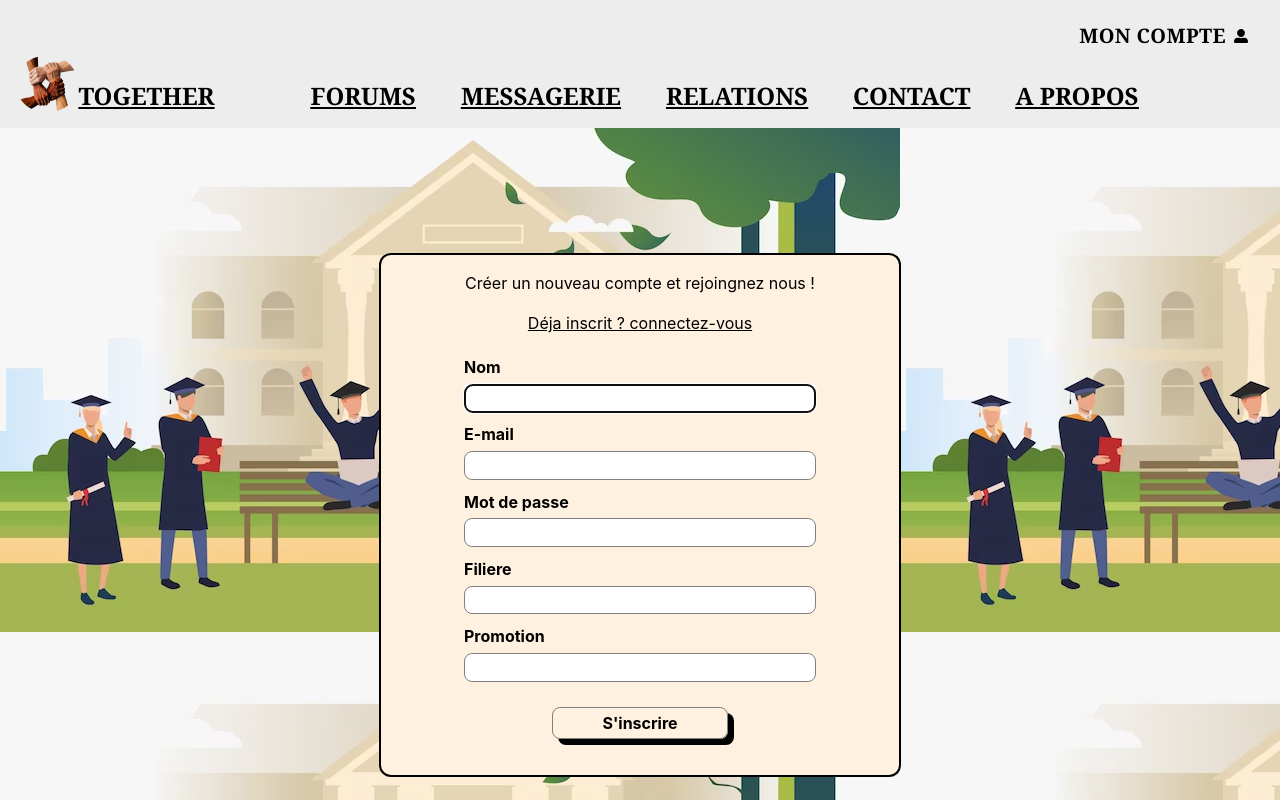
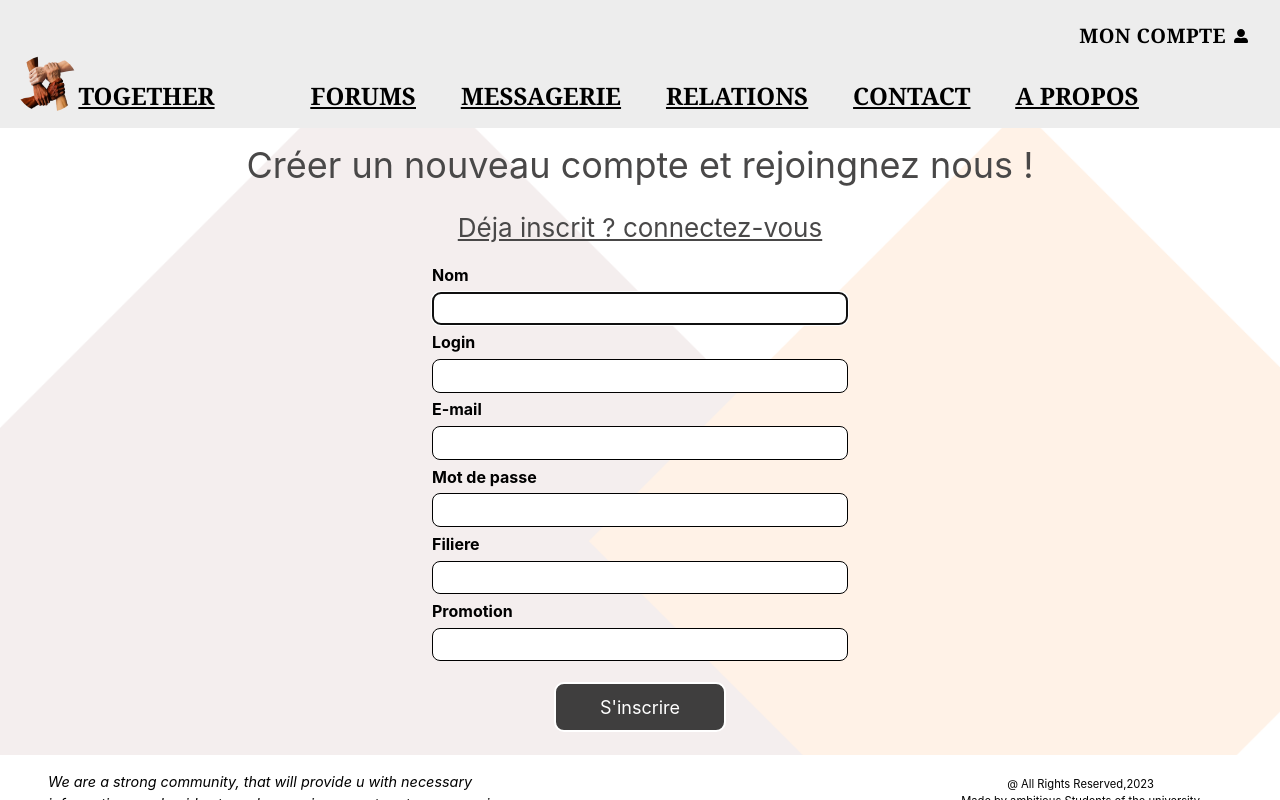
Before and after one commit to amineenim/forum-international-students, a React (Create React App) app: page /register in a window 1280 px wide. Shown: the top 800 px of the page. Built offline with nearby package versions, Linux system fonts and the light colour scheme; no server answers.

Commit message:
adding some styles and implementing the API call to handle registration

```diff
--- a/src/Components/LoginBody.js
+++ b/src/Components/LoginBody.js
@@ -1,8 +1,7 @@
 
 
-import React, { useState } from 'react'
+import React, { useEffect, useRef, useState } from 'react'
 import '../Styles/LoginBody.css'
-import {FcGoogle} from 'react-icons/fc'
 import { FaLock } from 'react-icons/fa'
 import { useForm } from 'react-hook-form'
 import { Helmet } from 'react-helmet';
@@ -11,8 +10,10 @@ import { useNavigate } from 'react-router'
 
 function LoginBody() {
     const navigate = useNavigate()
+    const loginRef = useRef(null)
+    const passwordRef = useRef(null)
     // destructring the object
-    const {register,handleSubmit,formState : {errors},reset} = useForm()
+    const {register,handleSubmit,formState : {errors},reset, setValue} = useForm()
     const onSubmit = async (data) => {
         console.log(data)
         reset({
@@ -30,6 +31,16 @@ function LoginBody() {
             console.log(error.response)
         }
     }
+    // function that verifies if the user is comming from the registration page
+    useEffect(() => {
+        if(sessionStorage.getItem('registrationWithSuccess'))
+        {
+            setValue("email", sessionStorage.getItem('registrationWithSuccess'))
+            passwordRef.current?.focus()
+        }else {
+            loginRef && loginRef?.current.focus()
+        }
+    },[])
 
   return (
     <div className='login-container'>
@@ -53,9 +64,9 @@ function LoginBody() {
                     <div className='row1'>
                         <label htmlFor='email'>Email</label>
                         <input type="text"
-                        autoFocus
                         name="email"
                         id="email"
+                        ref={loginRef}
                         {...register("email",{
                             required : true
                         })}
@@ -67,6 +78,7 @@ function LoginBody() {
                         <label htmlFor='password'>Password</label>
                         <input type="password"
                         name="password"
+                        ref={passwordRef}
                         id="password"
                         {...register("password",{
                             required : true,
--- a/src/Components/RegistrationBody.js
+++ b/src/Components/RegistrationBody.js
@@ -2,17 +2,61 @@
 
 import React from 'react';
 import {useForm} from 'react-hook-form';
+import { ApiService } from '../Services/ApiService';
+import { useNavigate } from 'react-router-dom';
 
 function RegistrationBody() {
+    const navigate = useNavigate()
     // destructring the object to get specific data
     const {register,handleSubmit,formState:{errors},reset}= useForm()
-    const onSubmit = (data) => console.log(data)
+    const onSubmit = async(data) => {
+        console.log(data)
+        try {
+            const response = await ApiService.post('/users/',{
+                email : data.email,
+                filiere : data.filiere,
+                login : data.login,
+                name : data.name,
+                pays : 'haiti',
+                promotion : data.promotion,
+                password : data.password
+            })
+            if(response.status === 200 && response.statusText === "OK")
+            {
+                reset({
+                    email : "",
+                    password : "",
+                    filiere : "",
+                    promotion : "",
+                    login : "",
+                    name : "",
+                })
+                sessionStorage.setItem('registrationWithSuccess',data.login)
+                navigate('/login')
+            }
+            console.log(response.status, response.statusText)
+            console.log(response)
+        } catch (error) {
+            console.log(error.response)
+        }
+    }
     const constraints = {
         name : {
             required : "the name field is required",
             minLength : {
                 value : 3,
                 message : "the name must be at least 3 characters"
+            }
+        },
+        login : {
+            required : "le login est requis",
+            pattern : {
+                value : /^[a-zA-Z0-9]+$/,
+                message : "seulement des lettres et chiffres"
+            },
+            minLength : {
+                value : 4,
+                message : "longueur minimale de 4 caractères"
             }
         },
         email : {
@@ -23,14 +67,18 @@ function RegistrationBody() {
             }
         },
         password : {
-            required : "the password is requiered",
+            required : "the password is required",
             minLength : {
-                value : 6,
+                value : 8,
                 message : "the password must be at least 6 characters"
             },
             maxLength : {
                 value : 14,
                 message : "the password can't exceed 14 characters"
+            },
+            pattern : {
+                value :/^(?=.*[A-Z])(?=.*[a-z])(?=.*\d)(?=.*[!@#$%^&*()_+\-=[\]{};':"\\|,.<>/?]).{8,}$/,
+                message : "at least one capital letter, lower, number and a special character"
             }
         },
         filiere : {
@@ -81,6 +129,26 @@ function RegistrationBody() {
                         {errors.name.message}
                     </span>}
                 </div>
+                <div className='login-field'>
+                    <label htmlFor='login'>Login</label>
+                    <input type="text"
+                    name="login"
+                    id="login"
+                    {...register("login",constraints.login)}
+                    />
+                    {errors.login && errors.login.type==="required" &&
+                    <span className='error-text'>
+                        {errors.login.message}
+                    </span>}
+                    {errors.login && errors.login.type==="minLength" &&
+                    <span className='error-text'>
+                        {errors.login.message}
+                    </span>}
+                    {errors.login && errors.login.type==="pattern" &&
+                    <span className='error-text'>
+                        {errors.login.message}
+                    </span>}
+                </div>
                 <div className='email-field'>
                     <label htmlFor='email'>E-mail</label>
                     <input type="email"
@@ -113,6 +181,10 @@ function RegistrationBody() {
                         {errors.password.message}
                     </span>)}
                     {errors.password && errors.password.type === "maxLength" &&
+                    (<span className='error-text'>
+                        {errors.password.message}
+                    </span>)}
+                    {errors.password && errors.password.type === "pattern" &&
                     (<span className='error-text'>
                         {errors.password.message}
                     </span>)}
--- a/src/Styles/RegistrationBody.css
+++ b/src/Styles/RegistrationBody.css
@@ -1,49 +1,44 @@
 
 .registration-container {
-    height: 100vh;
+    height: 80vh;
     display: flex;
     flex-direction: column;
     align-items: center;
     justify-content: center;
-    background-image: url('../assets/bg-university.avif');
+    background-image: url('../assets/Background.png');
+    background-size: cover;
     padding : 2rem;
 }
 .registration-head {
     display: flex;
-    background-color: rgb(255, 241, 224);
     flex-direction: column;
     align-items: center;
-    border-top-left-radius: 12px;
-    border-top-right-radius: 12px;
-    border : solid black 2px;
-    border-bottom: none;
-    width: 43%;
+    width: fit-content;
+    color: rgb(73, 72, 72);
+
 }
 .registration-head h3 {
     text-decoration: underline;
+    font-size: 26px;
+    cursor: pointer;
 }
 .registration-head h2 {
     padding : 1rem;
+    font-size: 36px;
 }
 
 .registration-foot {
-    background-color: rgb(255, 241, 224);
-    width: 43%;
+    width: fit-content;
     display: flex;
     align-items: center;
     justify-content: center;
     padding : 0rem 0;
-    height:60%;
-    border : solid black 2px;
-    border-bottom-right-radius: 12px;
-    border-bottom-left-radius: 12px;
-    border-top: none;
 }
 .registration-foot form div {
     display: flex;
     flex-direction: column;
     justify-content: space-between;
-    margin-bottom : 0.6rem;
+    margin-bottom : 0.3rem;
     padding : 0 1rem;
 }
 form {
@@ -57,25 +52,26 @@ form label {
 }
 
 form input {
-    height: 1.8rem;
-    width: 22rem;
-    border: gray solid 1px;
+    height: 2.1rem;
+    width: 26rem;
+    border: solid black 1px;
     border-radius: 8px;
     margin-top : 0.3rem;
     padding-left: 1rem;
 }
 
 .register-btn {
-    height: 2rem;
+    height: fit-content;
+    padding: 0.6rem ;
+    font-size: 18px;
+    width: 60%;
+    color: white;
+    background-color: rgb(63, 62, 62);
+    border: solid white 2px;
+    border-radius: 10px;
+    cursor: pointer;
     width: 50%;
-    margin : 1rem 0;
-    font-size: 1rem;
-    font-weight: bold;
-    border: gray solid 1px;
-    border-radius: 8px;
-    box-shadow: 6px 6px;
-    align-self: center;
-    cursor: pointer;
+    margin-top: 1rem;
 }
 .error-text {
     color: red;
```
